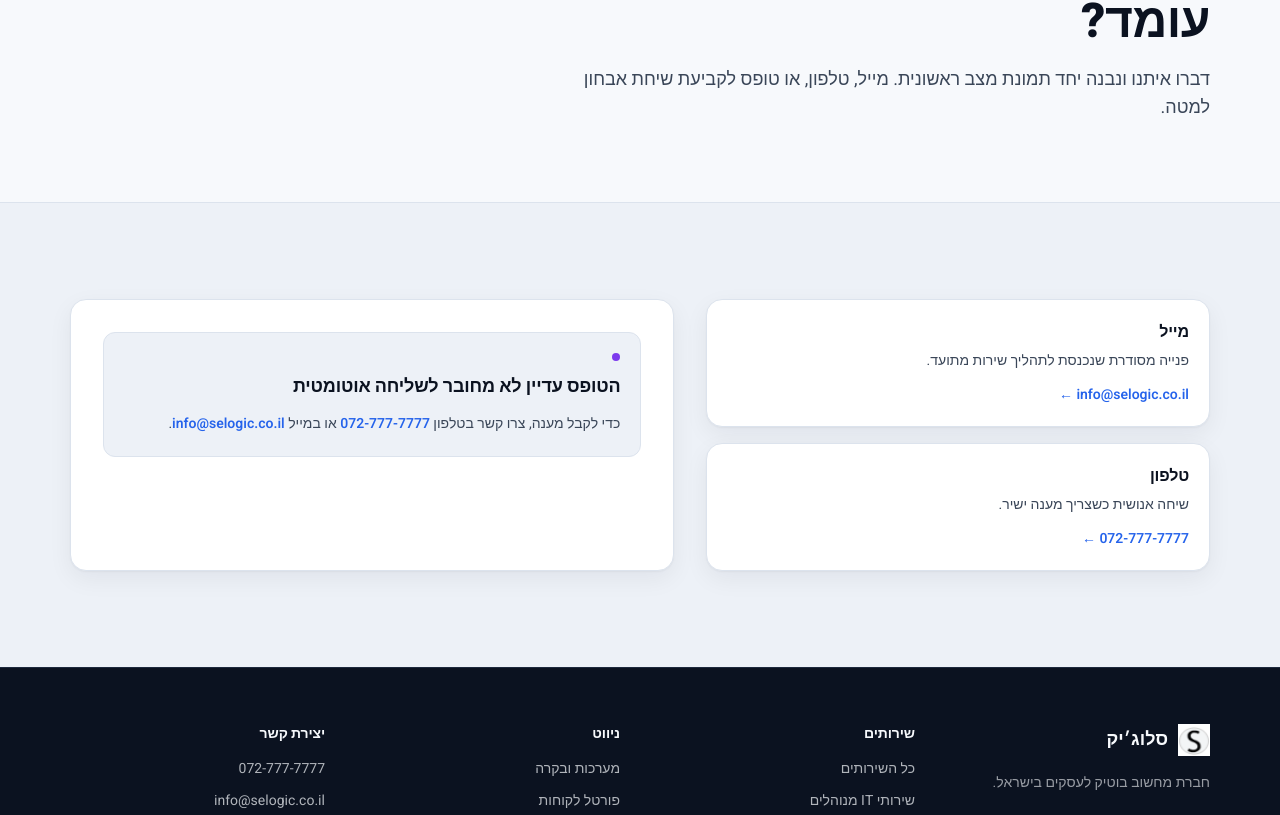
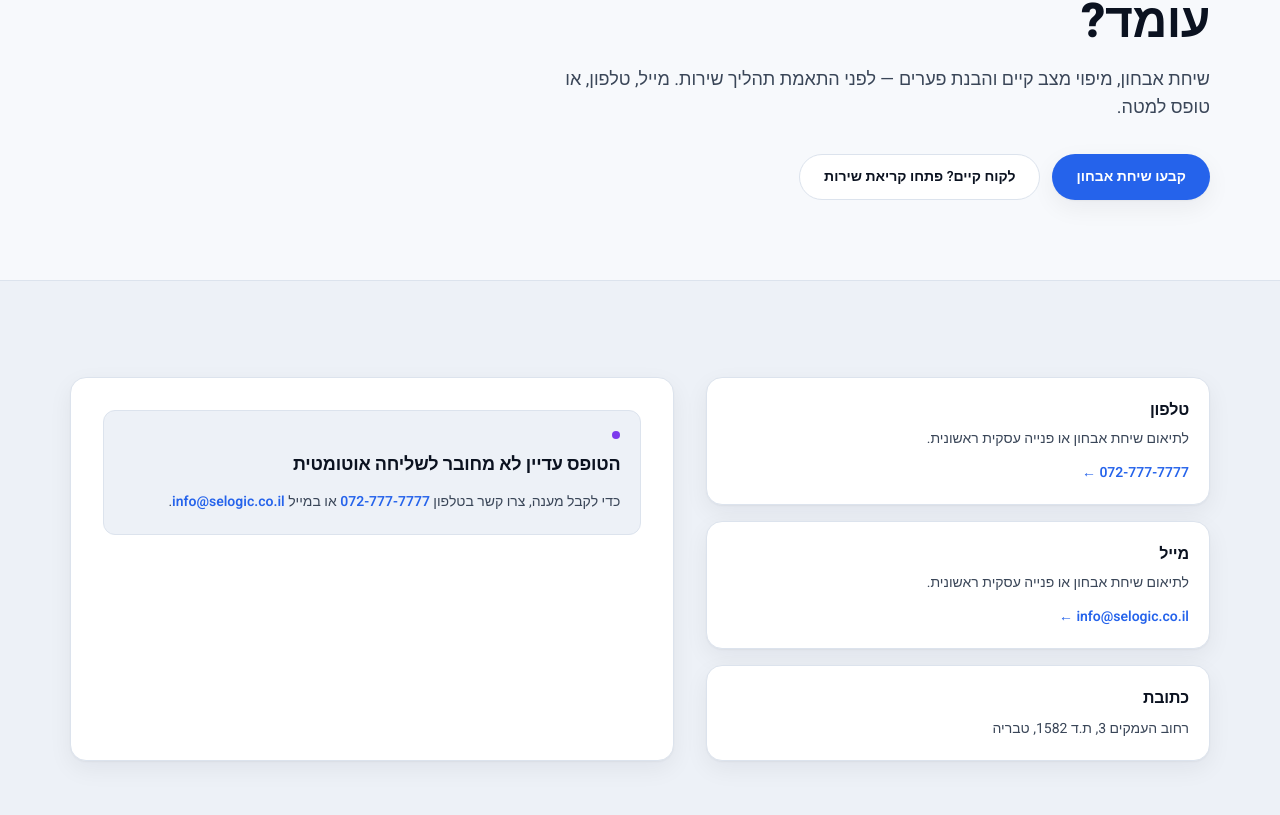
Before and after one commit to doron10-dev/selogic-website, a Next.js app: page /contact in a window 1280 px wide. Shown: the part 265-1080 px from the top of the page. Built offline with nearby package versions, Linux system fonts and the light colour scheme.

Commit message:
content: polish about and contact trust pages
Co-authored-by: Cursor <cursoragent@cursor.com>

```diff
--- a/src/app/contact/page.tsx
+++ b/src/app/contact/page.tsx
@@ -1,6 +1,8 @@
 "use client";
 
+import Link from "next/link";
 import { useMemo, useRef, useState } from "react";
+import { Button } from "@/components/button";
 import { Section } from "@/components/section";
 import { StatusDot } from "@/components/status-dot";
 import {
@@ -12,10 +14,12 @@ import {
 import { useFormsOperational } from "@/hooks/use-forms-operational";
 import {
   contactChannels,
+  contactDetails,
   formErrorMessage,
   getEmailDisplayLabel,
   getPhoneDisplayLabel,
   siteLabels,
+  siteUrls,
 } from "@/data/contact";
 
 type ContactMethod = {
@@ -26,6 +30,9 @@ type ContactMethod = {
 };
 
 type SubmitState = "idle" | "submitting" | "success" | "error";
+
+const formUnavailableMessage =
+  "הטופס אינו זמין כרגע לשליחה. פנו בטלפון או במייל — נחזור לתיאום שיחת אבחון.";
 
 export default function ContactPage() {
   const formsOperational = useFormsOperational();
@@ -47,10 +54,18 @@ export default function ContactPage() {
 
   const methods = useMemo(() => {
     const list: ContactMethod[] = [];
+    if (contactChannels.phone) {
+      list.push({
+        title: "טלפון",
+        desc: "לתיאום שיחת אבחון או פנייה עסקית ראשונית.",
+        href: contactChannels.phone,
+        label: getPhoneDisplayLabel(),
+      });
+    }
     if (contactChannels.email) {
       list.push({
         title: "מייל",
-        desc: "פנייה מסודרת שנכנסת לתהליך שירות מתועד.",
+        desc: "לתיאום שיחת אבחון או פנייה עסקית ראשונית.",
         href: contactChannels.email,
         label: getEmailDisplayLabel(),
       });
@@ -61,14 +76,6 @@ export default function ContactPage() {
         desc: "ערוץ מהיר ללקוח, בלי לוותר על מעקב.",
         href: contactChannels.whatsapp,
         label: "פתיחת וואטסאפ",
-      });
-    }
-    if (contactChannels.phone) {
-      list.push({
-        title: "טלפון",
-        desc: "שיחה אנושית כשצריך מענה ישיר.",
-        href: contactChannels.phone,
-        label: getPhoneDisplayLabel(),
       });
     }
     return list;
@@ -108,7 +115,8 @@ export default function ContactPage() {
       }
 
       if (res.status === 503) {
-        setSubmitState("idle");
+        setErrorMessage(formUnavailableMessage);
+        setSubmitState("error");
         return;
       }
 
@@ -133,25 +141,33 @@ export default function ContactPage() {
   return (
     <>
       <section className="border-b border-slate-line bg-paper">
-        <div className="container-page py-12 sm:py-20">
+        <div className="container-page py-10 sm:py-16 lg:py-20">
           <span className="eyebrow mb-3">
             <StatusDot kind="open" pulse />
             צור קשר
           </span>
-          <h1 className="max-w-3xl text-3xl font-extrabold leading-tight text-slate-ink sm:text-4xl md:text-5xl">
+          <h1 className="max-w-3xl text-[1.625rem] font-extrabold leading-[1.2] text-slate-ink sm:text-4xl sm:leading-tight md:text-5xl">
             רוצים להבין איפה ה-IT של העסק עומד?
           </h1>
-          <p className="mt-5 max-w-2xl text-base leading-relaxed text-slate-body sm:text-lg">
-            דברו איתנו ונבנה יחד תמונת מצב ראשונית. מייל, טלפון, או טופס לקביעת שיחת אבחון למטה.
+          <p className="mt-4 max-w-2xl text-base leading-relaxed text-slate-body sm:mt-5 sm:text-lg">
+            שיחת אבחון, מיפוי מצב קיים והבנת פערים — לפני התאמת תהליך שירות. מייל, טלפון, או טופס למטה.
           </p>
+          <div className="mt-6 flex flex-wrap gap-3 sm:mt-8">
+            <Button href="#diagnosis" variant="primary">
+              {siteLabels.contactCta}
+            </Button>
+            <Button href={siteUrls.technicalSupport} variant="secondary">
+              לקוח קיים? פתחו קריאת שירות
+            </Button>
+          </div>
         </div>
       </section>
 
       <Section tone="mute">
         <div className="grid gap-8 lg:grid-cols-[1fr_1.2fr]">
+          <div className="space-y-4">
             {methods.length > 0 ? (
-            <div className="space-y-4">
-              {methods.map((m) => (
+              methods.map((m) => (
                 <a
                   key={m.title}
                   href={m.href}
@@ -161,18 +177,26 @@ export default function ContactPage() {
                   <p className="mt-1.5 text-sm leading-relaxed text-slate-body">{m.desc}</p>
                   <span className="mt-3 inline-block text-sm font-semibold text-signal">{m.label} ←</span>
                 </a>
-              ))}
-            </div>
+              ))
             ) : (
               <div className="rounded-card border border-slate-line bg-white p-6 shadow-card">
                 <h3 className="text-base font-bold text-slate-ink">{siteLabels.contact}</h3>
                 <p className="mt-2 text-sm leading-relaxed text-slate-body">
-                מלאו את הטופס ונחזור אליכם בהקדם. ניתן גם לפתוח קריאת שירות ישירות.
+                  מלאו את הטופס ונחזור אליכם לתיאום שיחת אבחון.
                 </p>
               </div>
             )}
 
-          <div id="diagnosis" className="min-w-0 scroll-mt-32 rounded-card border border-slate-line bg-white p-5 shadow-card sm:scroll-mt-28 sm:p-8">
+            <div className="rounded-card border border-slate-line bg-white p-5 shadow-card">
+              <h3 className="text-base font-bold text-slate-ink">כתובת</h3>
+              <p className="mt-2 text-sm leading-relaxed text-slate-body">{contactDetails.address}</p>
+            </div>
+          </div>
+
+          <div
+            id="diagnosis"
+            className="min-w-0 scroll-mt-32 rounded-card border border-slate-line bg-white p-5 shadow-card sm:scroll-mt-28 sm:p-8"
+          >
             {submitState === "success" ? (
               <FormSuccessNotice kind="contact" />
             ) : formsOperational === false ? (
@@ -184,7 +208,17 @@ export default function ContactPage() {
                 <div>
                   <h2 className="text-lg font-bold text-slate-ink">קבעו שיחת אבחון</h2>
                   <p className="mt-1 text-sm text-slate-body">
-                    מלאו פרטים — נחזור לתיאום שיחת היכרות ומיפוי ראשוני.
+                    מלאו פרטים — נחזור לתיאום שיחת היכרות, מיפוי ראשוני והבנת פערים.
+                  </p>
+                  <p className="mt-3 text-sm text-slate-body">
+                    לקוח קיים שצריך לפתוח קריאת שירות?{" "}
+                    <Link
+                      href={siteUrls.technicalSupport}
+                      className="font-semibold text-signal hover:text-signal-ink"
+                    >
+                      פתחו קריאת שירות
+                    </Link>
+                    .
                   </p>
                 </div>
 
@@ -274,7 +308,10 @@ export default function ContactPage() {
                 </button>
               </form>
             ) : (
-              <div className="py-8 text-sm text-slate-mute">טוען...</div>
+              <div className="flex flex-col items-start gap-2 py-8">
+                <StatusDot kind="waiting" />
+                <p className="text-sm text-slate-body">בודקים אם הטופס זמין...</p>
+              </div>
             )}
           </div>
         </div>
```
Also changed, not shown: src/data/pages/about.ts (+20 -15 lines). Lines whose indentation alone changed are shown as unchanged.
